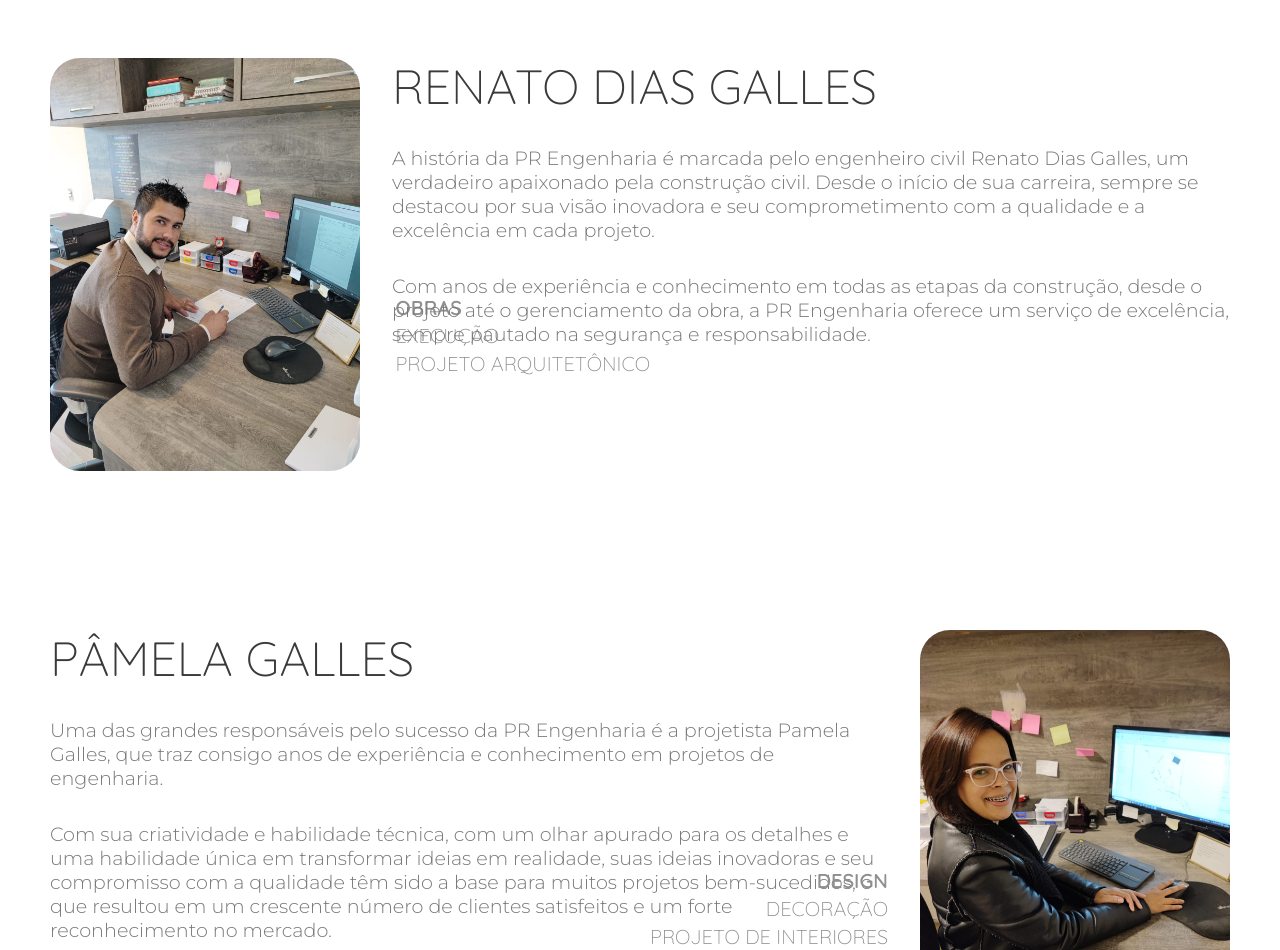
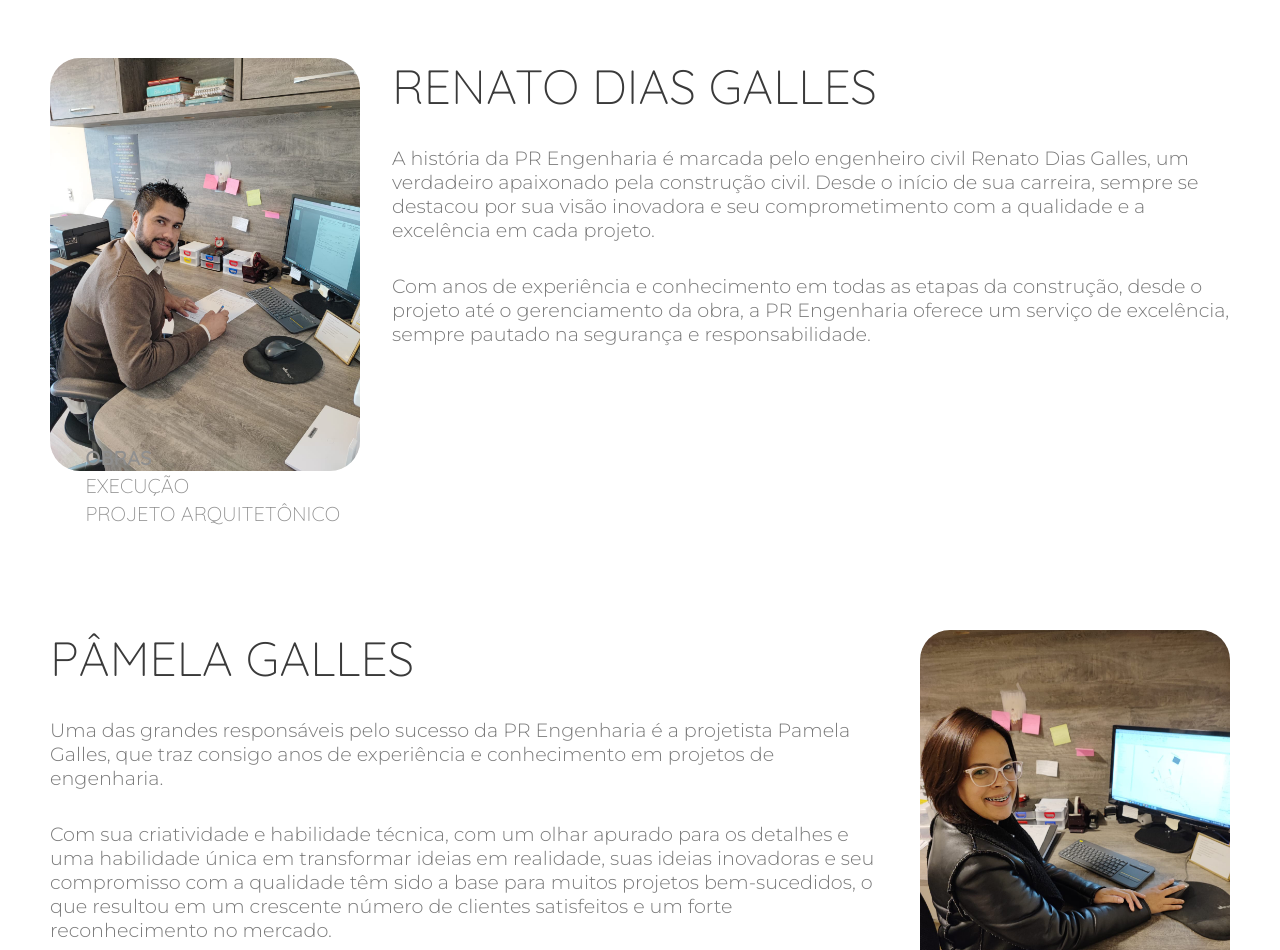
Before and after one commit to Gabbellini/prengenharia, a Vue app: page / in a window 1280 px wide. Shown: the part 785-1735 px from the top of the page. Built offline with nearby package versions, Linux system fonts and the light colour scheme.

Commit message:
fix: responsiveness

```diff
--- a/src/views/AboutView.vue
+++ b/src/views/AboutView.vue
@@ -766,16 +766,14 @@ h2 > strong {
 
   .section__content.renato .competencies {
     left: initial;
-    right: -290px;
-    bottom: 100px;
-    align-items: flex-start;
+    right: 20px;
+    bottom: -50px;
   }
 
   .section__content.pamela .competencies {
-    left: -270px;
+    left: 20px;
     right: initial;
-    bottom: 100px;
-    align-items: flex-end;
+    bottom: -50px;
   }
 
   .section__image {
@@ -823,6 +821,20 @@ h2 > strong {
     width: 450px;
     max-width: 600px;
   }
+
+  .section__content.renato .competencies {
+    left: initial;
+    right: -290px;
+    bottom: 100px;
+    align-items: flex-start;
+  }
+
+  .section__content.pamela .competencies {
+    left: -270px;
+    right: initial;
+    bottom: 100px;
+    align-items: flex-end;
+  }
 }
 
 </style>
```
